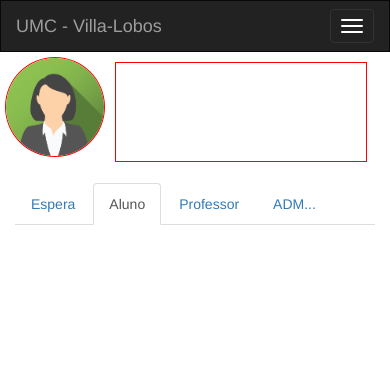
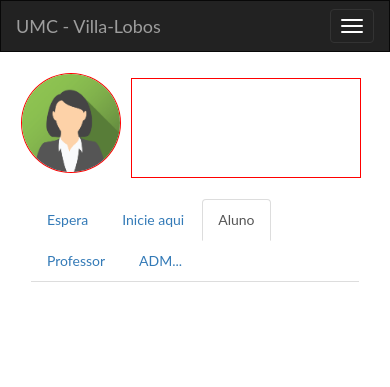
Before and after one commit to ricardo2018-git/umc_tcc, a PHP site: page /view/home/home.php?nivel=1 in a window 390 px wide. Shown: the top 387 px of the page. Run offline with PHP 8.4, Linux system fonts and the light colour scheme.

Commit message:
menu lateral para iniciar atividades

```diff
--- /dev/null
+++ b/view/home/menu_lateral.php
@@ -0,0 +1,146 @@
+<!DOCTYPE html>
+<html>
+<head>
+<meta name="viewport" content="width=device-width, initial-scale=1">
+<style>
+body {
+    font-family: "Lato", sans-serif;
+    transition: background-color .5s;
+}
+
+.sidenav {
+    height: 100%;
+    width: 0;
+    position: fixed;
+    z-index: 1;
+    top: 0;
+    left: 0;
+    background-color: #111;
+    overflow-x: hidden;
+    transition: 0.5s;
+    padding-top: 60px;
+}
+
+.sidenav a {
+    padding: 8px 8px 8px 32px;
+    text-decoration: none;
+    font-size: 25px;
+    color: #818181;
+    display: block;
+    transition: 0.3s;
+}
+
+.sidenav a:hover {
+    color: #f1f1f1;
+}
+
+.sidenav .closebtn {
+    position: absolute;
+    top: 0;
+    right: 25px;
+    font-size: 36px;
+    margin-left: 50px;
+}
+
+#main {
+    transition: margin-left .5s;
+    padding: 16px;
+}
+
+@media screen and (max-height: 450px) {
+  .sidenav {padding-top: 15px;}
+  .sidenav a {font-size: 18px;}
+}
+</style>
+</head>
+<body>
+
+<div id="mySidenav" class="sidenav">
+  <a href="javascript:void(0)" class="closebtn" onclick="closeNav()">&times;</a>
+  <a href="#">About</a>
+  <a href="#">Services</a>
+  <a href="#">Clients</a>
+  <a href="#">Contact</a>
+</div>
+
+<div id="main">
+  <!-- <span style="font-size:30px;cursor:pointer" onclick="openNav()">&#9776; Iniciar</span>          "antigo iniciar dos caras"-->
+
+<div class="row">
+        <div class="col-md-4">
+          <!-- Imagem do usuario -->
+            <div class="row">
+              <div>
+                <img src="conf/img/usuario_f.png" class="img-circle" alt="Cinque Terre" width=100px>
+              </div>
+            </div>
+          <!-- FIM Imagem do usuario -->
+        </div>
+
+        <div class="col-md-4">
+          <!-- Propaganda -->
+            <div id="propaganda">
+              <!-- RESERVADO PARA PROPRAGANDA -->
+            </div>
+          <!-- FIM Propaganda -->
+        </div>
+
+        <div class="col-md-4">
+
+        </div>
+      </div>
+
+        <div id="submenu">
+          <ul class="nav nav-tabs">
+            <li class="<?php if($_GET["nivel"] == 0) echo 'active'; ?>"><a data-toggle="tab" href="#espera">Espera</a></li>
+            <li class="<?php if($_GET["nivel"] == 0) echo 'active'; ?>"><a data-toggle="tab" href="#" onclick="openNav()">Inicie aqui</a></li>
+            <!-- condição do if esta == ao de cima-->
+            <li class="<?php if($_GET["nivel"] == 1) echo 'active'; ?>"><a data-toggle="tab" href="#aluno">Aluno</a></li>
+            <li class="<?php if($_GET["nivel"] == 2) echo 'active'; ?>"><a data-toggle="tab" href="#professor">Professor</a></li>
+            <li class="<?php if($_GET["nivel"] == 3) echo 'active'; ?>"><a data-toggle="tab" href="#administracao">ADM...</a></li>
+          </ul>
+          <div class="tab-content">
+            <div id="espera" class="tab-pane fade">
+              <h3>Sala de Espera</h3>
+              home fora
+            </div>
+
+            <div id="aluno" class="tab-pane fade">
+              <h3>ALUNO</h3>
+              home fora
+            </div>
+
+            <div id="professor" class="tab-pane fade">
+              <h3>PROFESSOR</h3>
+              home fora
+            </div>
+
+            <div id="administracao" class="tab-pane fade">
+              <h3>ADIMINISTRAÇÃO</h3>
+              home fora
+            </div>
+          </div>
+        </div>
+
+<!-- Conteudo -->
+
+
+
+</div>
+
+<script>
+function openNav() {
+    document.getElementById("mySidenav").style.width = "250px";
+    document.getElementById("main").style.marginLeft = "250px";
+    document.body.style.backgroundColor = "rgba(0,0,0,0.4)";
+}
+
+function closeNav() {
+    document.getElementById("mySidenav").style.width = "0";
+    document.getElementById("main").style.marginLeft= "0";
+    document.body.style.backgroundColor = "white";
+}
+</script>
+
+</body>
+</html>
```
Also changed, not shown: view/home/home.php (+1 -53 lines).
